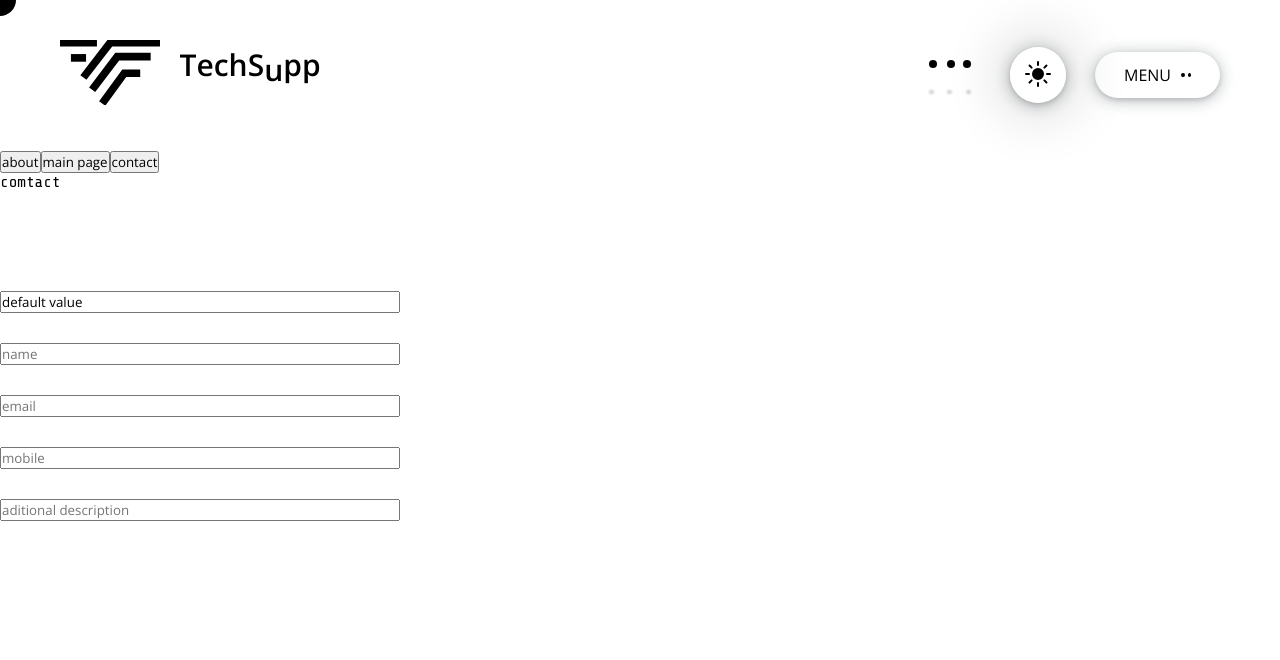
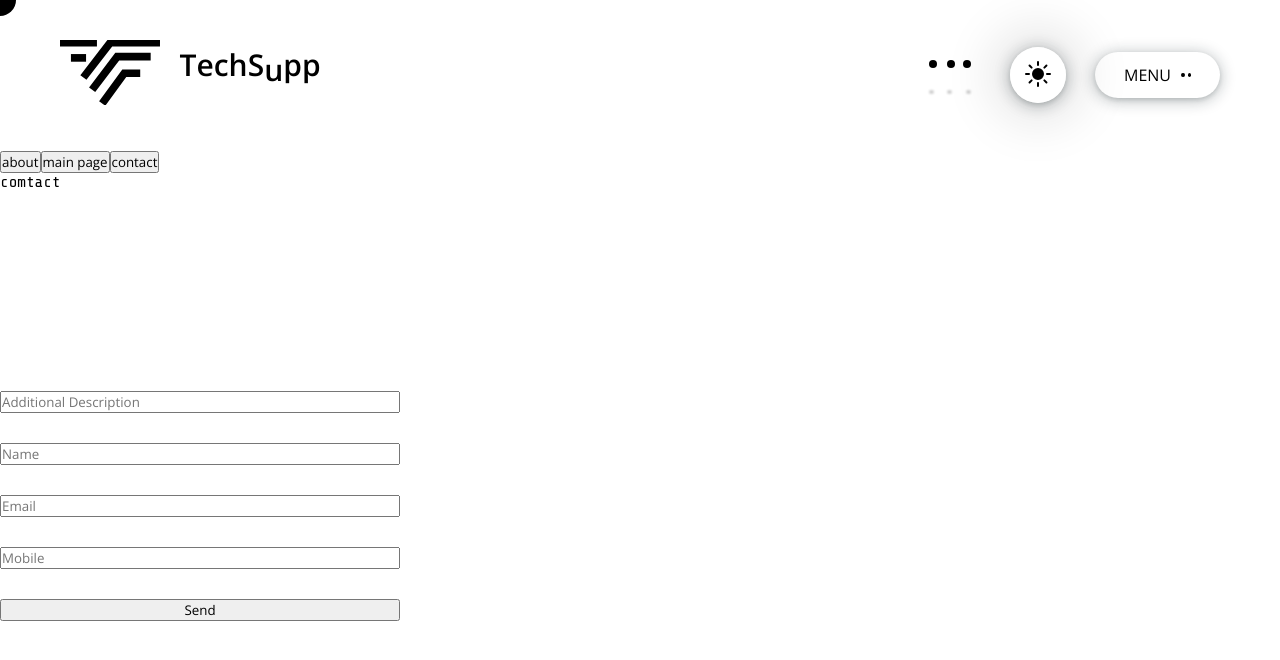
Before and after one commit to Guram12/Techsupp, a React (Vite) app: page /contact in a window 1280 px wide. Shown: the top 660 px of the page. Built offline with nearby package versions, Linux system fonts and the light colour scheme; a web font is replaced by a local one.

Commit message:
start makeing massanjer implamentation

```diff
--- a/src/App.jsx
+++ b/src/App.jsx
@@ -56,7 +56,7 @@ function App() {
 
 
   // ================================= for setting contact  context massage =============================
-  const [contactMessage, setContactMessage] = useState('default value');
+  const [contactMessage, setContactMessage] = useState('');
 
   const handle_context_change = (event) => {
     setContactMessage(event)
--- a/src/components/pages/Contact.jsx
+++ b/src/components/pages/Contact.jsx
@@ -6,27 +6,58 @@ import React, { useState } from 'react';
 
 export default function Contact({ contactMessage }) {
   const [inputValue, setInputValue] = useState(contactMessage);
+  const [name, setName] = useState('');
+  const [email, setEmail] = useState('');
+  const [mobile, setMobile] = useState('');
+  const [description, setDescription] = useState('');
 
 
-  const handleInputChange = (event) => {
-    setInputValue(event.target.value);
+
+  const handleSubmit = async (event) => {
+    event.preventDefault(); // Prevent default form submission behavior
+
+    try {
+      const response = await fetch('https://script.google.com/macros/s/AKfycbx0MAIn2p2o-iF6MW4mwlTNCfxEqRse_ifCiaqiAUvkCXUOuKKuedkhi2A0rEWgJrfuwg/exec', {
+        method: 'POST',
+        mode: 'no-cors', // Google Script Apps do not support CORS
+        body: JSON.stringify({
+          name,
+          email,
+          mobile,
+          description: inputValue, // Assuming this is the additional description
+        }),
+        headers: {
+          'Content-Type': 'application/json',
+        },
+      });
+
+      // Handle the response here. Note: 'no-cors' mode limits the visibility of the response in JavaScript
+      console.log('Form submitted');
+    } catch (error) {
+      console.error('Error:', error);
+    }
   };
 
   return (
     <div>
       comtact
       <div className="contact_input_container" >
-        <input
-          type="text"
-          value={inputValue}
-          onChange={handleInputChange}
-        />
-        <input type="text" placeholder="name" />
-        <input type="email" placeholder="email" />
-        <input type="number" placeholder="mobile"/>
-        <input type="number" placeholder="aditional description"/>
-
+      <form onSubmit={handleSubmit}>
+      <div className="contact_input_container">
+        <input type="text" placeholder="Additional Description" value={inputValue} onChange={e => setInputValue(e.target.value)} />
+        <input type="text" placeholder="Name" value={name} onChange={e => setName(e.target.value)} />
+        <input type="email" placeholder="Email" value={email} onChange={e => setEmail(e.target.value)} />
+        <input type="text" placeholder="Mobile" value={mobile} onChange={e => setMobile(e.target.value)} />
+        <button type="submit">Send</button>
+      </div>
+    </form>
       </div>
     </div>
   )
 }
+
+
+
+
+// AKfycbx0MAIn2p2o-iF6MW4mwlTNCfxEqRse_ifCiaqiAUvkCXUOuKKuedkhi2A0rEWgJrfuwg
+// https://script.google.com/macros/s/AKfycbx0MAIn2p2o-iF6MW4mwlTNCfxEqRse_ifCiaqiAUvkCXUOuKKuedkhi2A0rEWgJrfuwg/exec
```
